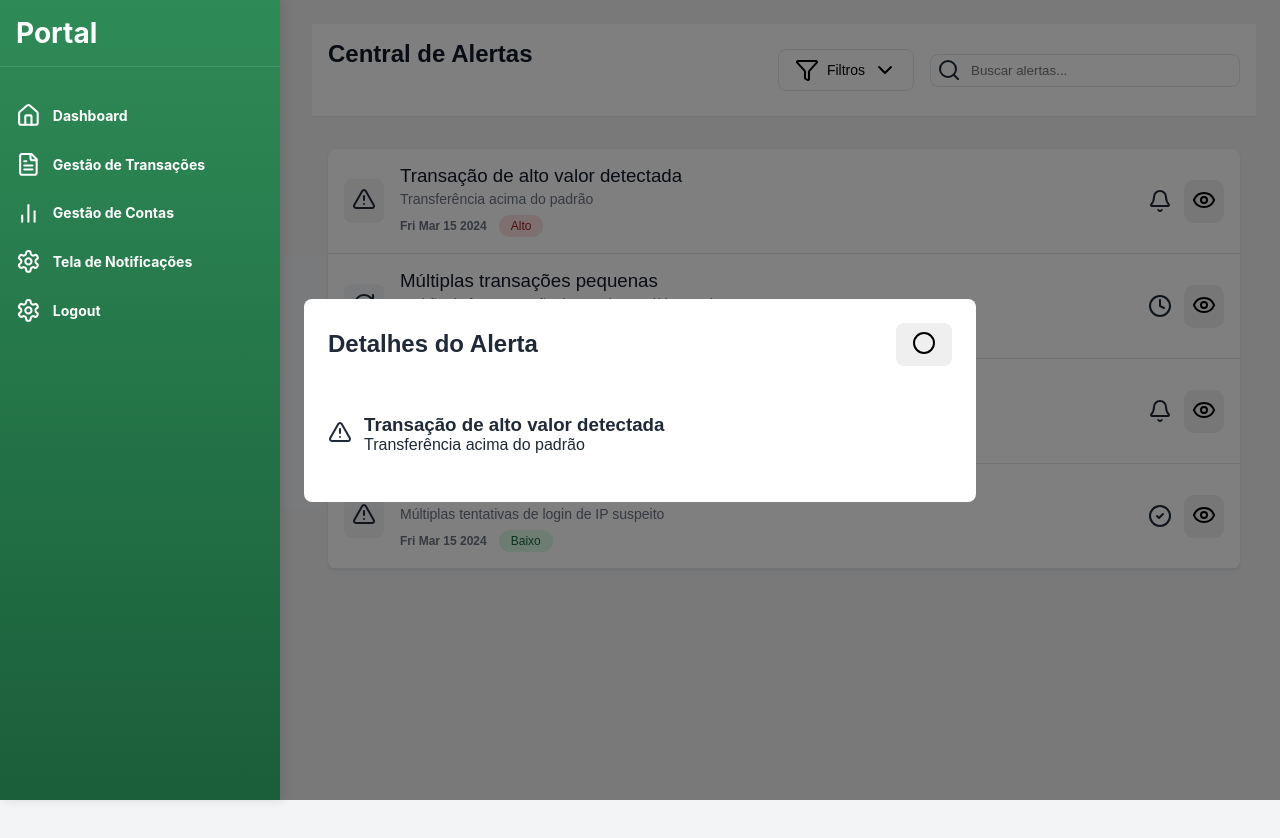
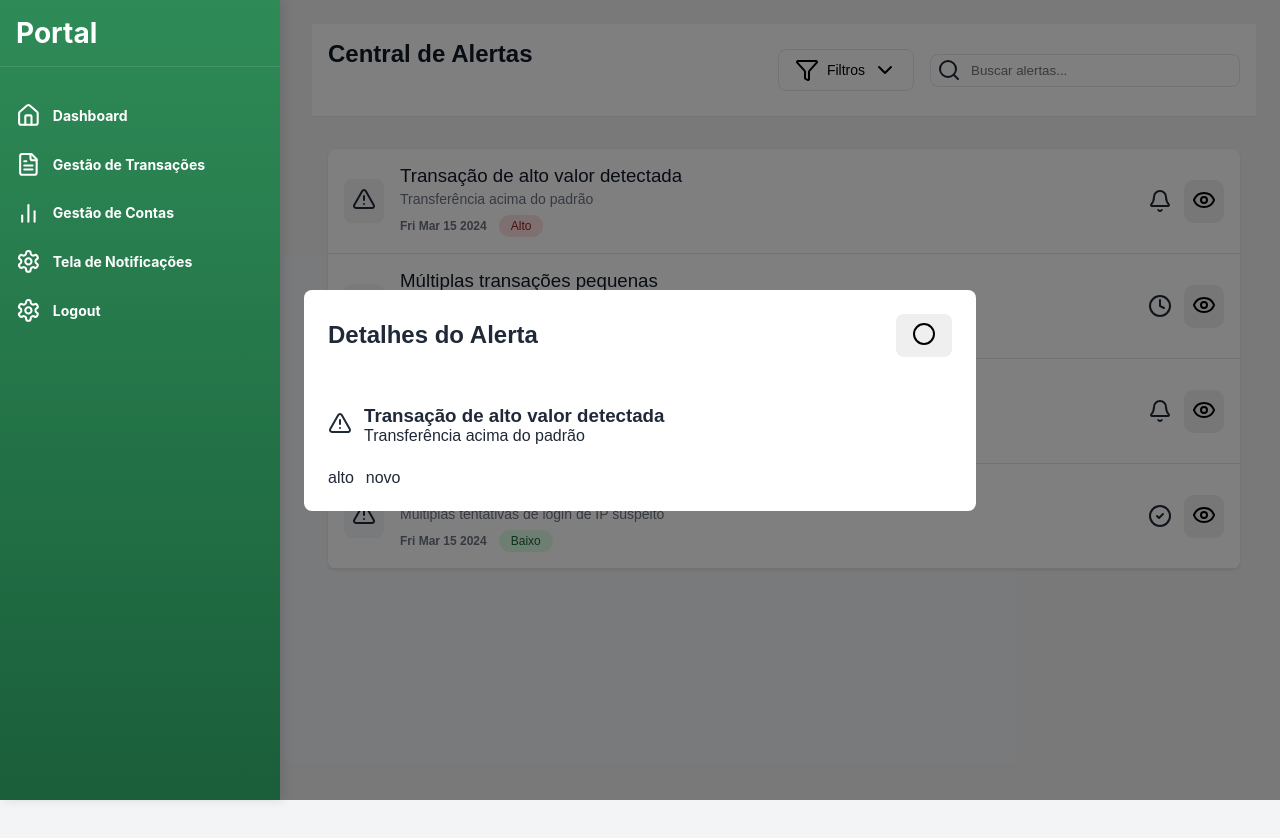
Before and after one commit to RusthenRonald2006/Portal-de-analise-em-anomalias-transacionais, a React (Create React App) app in the folder detec-anomalias/: page /notificacoes in a window 1280 px wide. Both pictures are taken after a click on the element 784 px from the left and 201 px from the top of the page. Shown: the top 838 px of the page. Built offline with nearby package versions, Linux system fonts and the light colour scheme; the HTML template or start-up script is replaced by a standard one.

Commit message:
exibindo gravidade e status

```diff
--- a/detec-anomalias/src/components/Pages/Notificacoes.js
+++ b/detec-anomalias/src/components/Pages/Notificacoes.js
@@ -191,6 +191,11 @@ function Notificacoes(){
                                         <p>{selectAlert.description}</p>
                                     </div>
                                 </div>
+
+                                <div className={styles.alert_info}>
+                                    <div>{selectAlert.severity}</div>
+                                    <div>{selectAlert.status}</div>
+                                </div>
                             </div>
                         </div>
                     </div>
```
